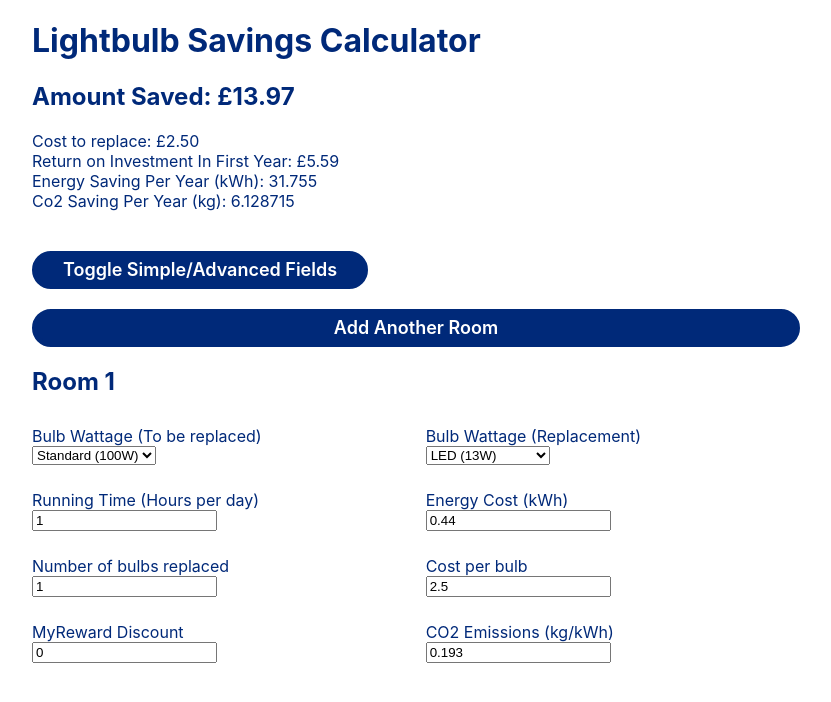
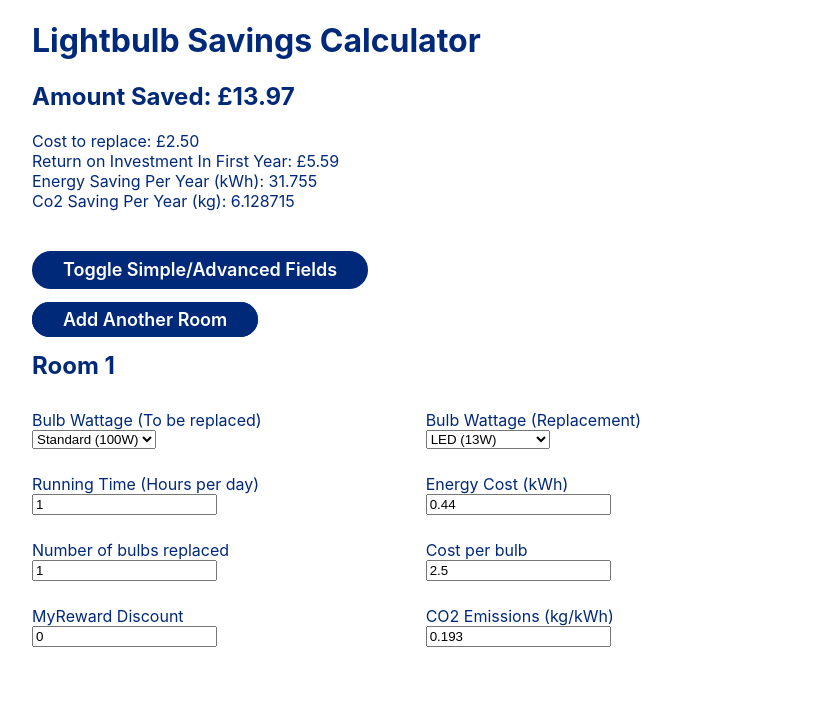
Before and after one commit to Creactivate/lightbulb-calc, a React (Create React App) app: page / in a window 1280 px wide. Shown: the top 702 px of the page, without its empty margins (224-1055 px from the left). Built offline with nearby package versions, Linux system fonts and the light colour scheme.

Commit message:
edited appearance

```diff
--- a/src/App.css
+++ b/src/App.css
@@ -1,6 +1,7 @@
 .App{
   padding: 0 20%;
   min-width: 500px;
+  max-width: 800px;
 }
 
 .App-logo {
@@ -66,7 +67,6 @@ div, h1, h2, h3 {
   font: 600 18px/1.3333333333333333 NBS, ArialNarrow, -apple-system, BlinkMacSystemFont, "Segoe UI", Roboto, Oxygen, Ubuntu, Cantarell, "Fira Sans", "Droid Sans", "Helvetica Neue", sans-serif;
   border: 5px solid rgb(0, 41, 121);
   cursor: pointer;
-  display: flex;
   padding: 2px 26px;
   overflow: hidden;
   font-size: 18px;
```
